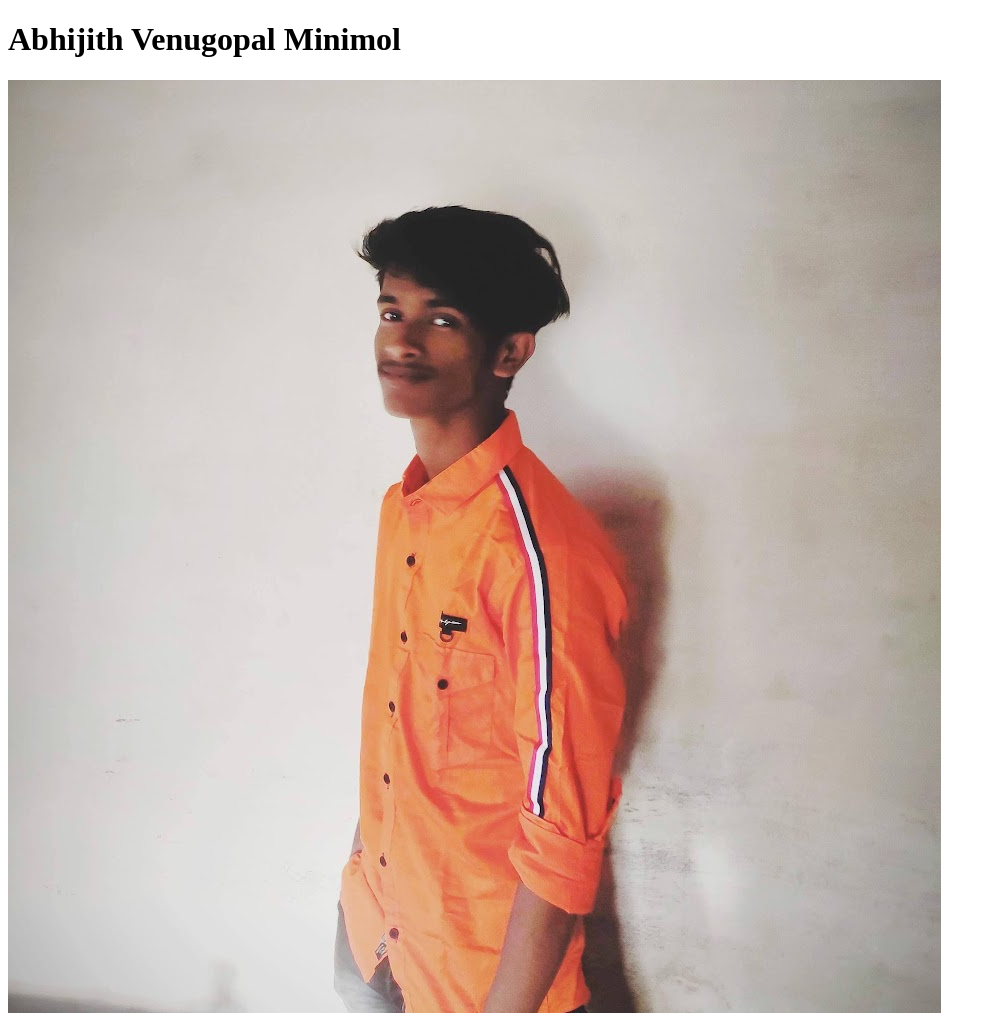
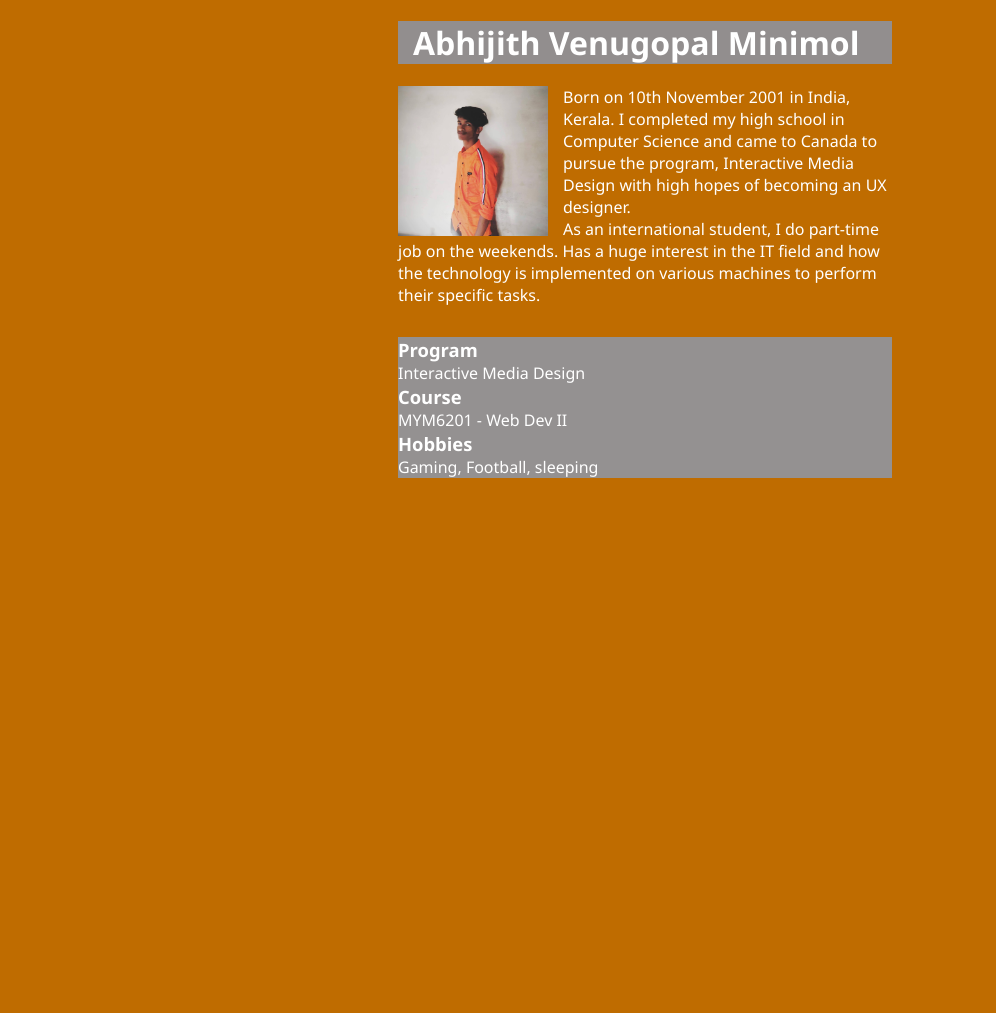
Before and after one commit to venu0005/mtm6201-week1, a plain HTML site: page index.html in a window 1280 px wide. Shown: the top 1013 px of the page, without its empty margins (0-996 px from the left). After the commit the page ends 800 px from the top, so only its background shows below. Drawn offline with Linux system fonts and the light colour scheme.

Commit message:
completed css

```diff
--- a/css/main.css
+++ b/css/main.css
@@ -0,0 +1,45 @@
+*{
+    background-color: #bf6c00;
+    font-family: 'Segoe UI', Tahoma, Geneva, Verdana, sans-serif;
+}
+
+h1 {
+    background-color: #928e8e;
+    color: white;
+    padding-left: 15px;
+}
+
+.wholething {
+    margin-top: 20px;
+    margin-left: 390px;
+    margin-right: 380px;
+}
+
+#img {
+    float: left;
+    max-width: 150px;
+    padding-right: 15px;
+    height: auto;
+}
+
+.dl, dt, dd {
+    background-color: #949191;
+    color: white;
+}
+
+.dl, dt {
+    font-weight: bold;
+    font-size: 1.15rem;
+}
+
+.dl, dd {
+    margin: 0%;
+}
+
+p {
+    padding-bottom: 15px;
+}
+
+.para {
+    color: white;
+}
--- a/index.html
+++ b/index.html
@@ -11,8 +11,8 @@
     <div class="wholething">
         <h1 class="header">Abhijith Venugopal Minimol</h1>
          <img src="image/IMG_20201210_075117_866.jpg" id="img" alt="Picture of Abhijith" >
-            <p>
-                Born on 10th November 2001 in India, Kerala. I completed my high school in Computer Science and came to Canada to pursue the program, Interactive Media Design with high hopes of becoming an UX designer. As an international student, I do part-time job on the weekends. Has a huge interest in the IT field and how the technology is implemented on various machines to perform their specific tasks.
+            <p class="para">
+                Born on 10th November 2001 in India, Kerala. I completed my high school in Computer Science and came to Canada to pursue the program, Interactive Media Design with high hopes of becoming an UX designer. <br> As an international student, I do part-time job on the weekends. Has a huge interest in the IT field and how the technology is implemented on various machines to perform their specific tasks.
             </p>
     <div class="list">
         <dl>
```
